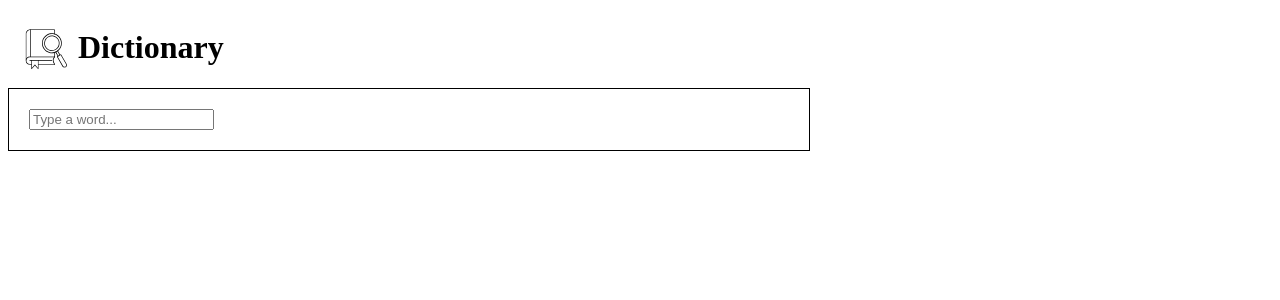
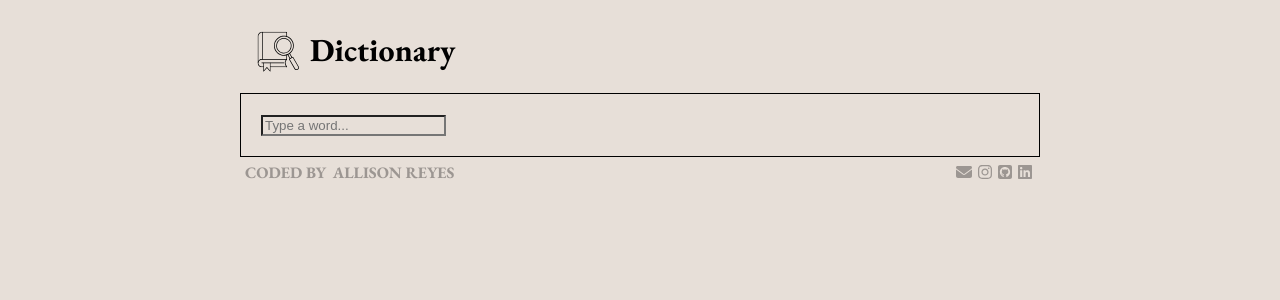
Before and after one commit to allisonreco/dictionary-app, a React (Create React App) app: page / in a window 1280 px wide. Shown: the top 300 px of the page. Built offline with nearby package versions, Linux system fonts and the light colour scheme.

Commit message:
add footer

```diff
--- a/package.json
+++ b/package.json
@@ -4,6 +4,7 @@
   "private": true,
   "dependencies": {
     "@fortawesome/fontawesome-svg-core": "^6.1.1",
+    "@fortawesome/free-brands-svg-icons": "^6.1.1",
     "@fortawesome/free-regular-svg-icons": "^6.1.1",
     "@fortawesome/free-solid-svg-icons": "^6.1.1",
     "@fortawesome/react-fontawesome": "^0.1.18",
--- a/public/index.html
+++ b/public/index.html
@@ -7,8 +7,11 @@
     <meta name="theme-color" content="#000000" />
     <meta
       name="description"
-      content="Web site created using create-react-app"
+      content="Dictionary web appe created using react"
     />
+    <link rel="preconnect" href="https://fonts.googleapis.com">
+<link rel="preconnect" href="https://fonts.gstatic.com" crossorigin>
+<link href="https://fonts.googleapis.com/css2?family=EB+Garamond:ital,wght@0,400;0,700;1,400&display=swap" rel="stylesheet">
     <link rel="apple-touch-icon" href="%PUBLIC_URL%/logo192.png" />
     <!--
       manifest.json provides metadata used when your web app is installed on a
@@ -24,7 +27,7 @@
       work correctly both with client-side routing and a non-root public URL.
       Learn how to configure a non-root public URL by running `npm run build`.
     -->
-    <title>React App</title>
+    <title>Dictionary</title>
   </head>
   <body>
     <noscript>You need to enable JavaScript to run this app.</noscript>
--- a/src/App.css
+++ b/src/App.css
@@ -1,4 +1,18 @@
+*{
+   background: #E7DFD8;
+
+}
+
+.App {
+  display: flex;
+  flex-direction: column;
+  align-items: left;
+  margin: 0 auto;
+  max-width: 800px;
+  font-family: 'EB Garamond', serif;
+
+}
+
 .App .Container {
   border: 1px solid black;
-  max-width: 800px;
 }
--- a/src/App.js
+++ b/src/App.js
@@ -1,6 +1,8 @@
 import "./App.css";
 import Header from "./Header";
 import Search from "./Search";
+import Results from "./Results";
+import Footer from "./Footer";
 
 function App() {
   return (
@@ -9,7 +11,9 @@ function App() {
 
       <div className="Container">
         <Search />
+        <Results/>
       </div>
+      <Footer/>
     </div>
   );
 }
--- /dev/null
+++ b/src/Footer.css
@@ -0,0 +1,19 @@
+.Footer {
+  color: #9c9692;
+  text-transform: uppercase;
+  display: flex;
+  justify-content: space-between;
+  margin: 5px;
+  font-weight: 700;
+}
+
+.Footer a {
+  text-decoration: none;
+  color: #9c9692;
+  margin: 3px;
+}
+
+.Footer a:hover {
+  text-decoration: underline;
+  color: #807142;
+}
--- /dev/null
+++ b/src/Footer.js
@@ -0,0 +1,51 @@
+import React from "react";
+import "./Footer.css";
+import { FontAwesomeIcon } from "@fortawesome/react-fontawesome";
+import { faEnvelope } from "@fortawesome/free-solid-svg-icons";
+import { faGithubSquare, faInstagram, faLinkedin } from "@fortawesome/free-brands-svg-icons";
+
+export default function Footer() {
+  return (
+    <div className="Footer">
+      <span>
+        Coded by{" "}
+        <a
+          href="https://github.com/allisonreco"
+          rel="noreferrer"
+          target="_blank"
+        >
+          Allison Reyes
+        </a>
+      </span>
+      <span>
+        <a href="mailto:allisonreyes.dev@gmail.com" target="_blank">
+          <FontAwesomeIcon icon={faEnvelope} />
+        </a>
+
+        <a
+          href="https://www.instagram.com/maisonverde/"
+          rel="noreferrer"
+          target="_blank"
+        >
+          <FontAwesomeIcon icon={faInstagram} />
+        </a>
+
+        <a
+          href="https://github.com/allisonreco"
+          rel="noreferrer"
+          target="_blank"
+        >
+          <FontAwesomeIcon icon={faGithubSquare} />
+        </a>
+
+        <a
+          href="https://www.linkedin.com/in/allison-r-b064a6193/"
+          rel="noreferrer"
+          target="_blank"
+        >
+          <FontAwesomeIcon icon={faLinkedin} />
+        </a>
+      </span>
+    </div>
+  );
+}
--- a/src/Header.css
+++ b/src/Header.css
@@ -1,3 +1,5 @@
-.Header > div {
+.Header {
   display: flex;
+  justify-content: left;
+  width: fit-content;
 }
--- a/src/Header.js
+++ b/src/Header.js
@@ -4,10 +4,8 @@ import "./Header.css";
 export default function Header() {
   return (
     <div className="Header">
-      <div>
         <img src="images/dictionary.svg" alt="Logo" width="70px" />
         <h1>Dictionary</h1>
-      </div>
     </div>
   );
 }
```
Also changed, not shown: 1 other file (tests, documents, lock files or other folders).
